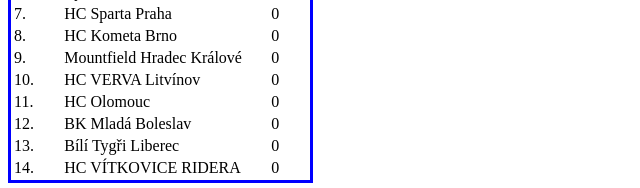
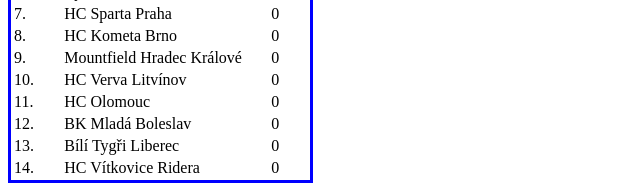
Before and after one commit to ZdenekHauer/weby, a plain HTML site: page index.html in a window 1280 px wide. Shown: the part 1095-1283 px from the top of the page, 0-640 px from the left. Drawn offline with Linux system fonts and the light colour scheme.

Commit message:
zmeny bodu

```diff
--- a/index.html
+++ b/index.html
@@ -85,7 +85,7 @@
         </tr>
         <tr>
             <td>10.</td>
-            <td>HC VERVA Litvínov</td>
+            <td>HC Verva Litvínov</td>
             <td>0</td>
         </tr>
         <tr>
@@ -105,7 +105,7 @@
         </tr>
         <tr>
             <td>14.</td>
-            <td>HC VÍTKOVICE RIDERA</td>
+            <td>HC Vítkovice Ridera</td>
             <td>0</td>
         </tr>
      </table>
```
